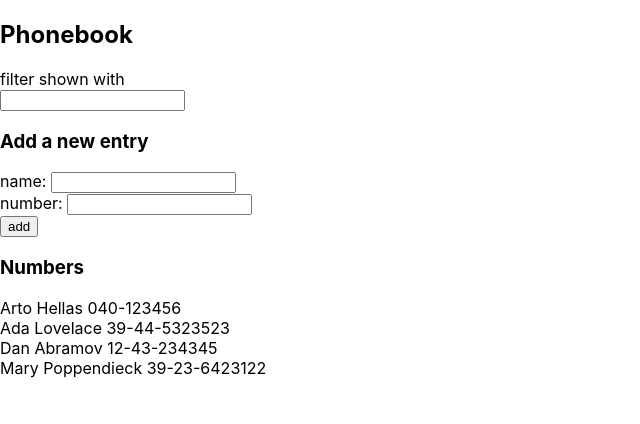
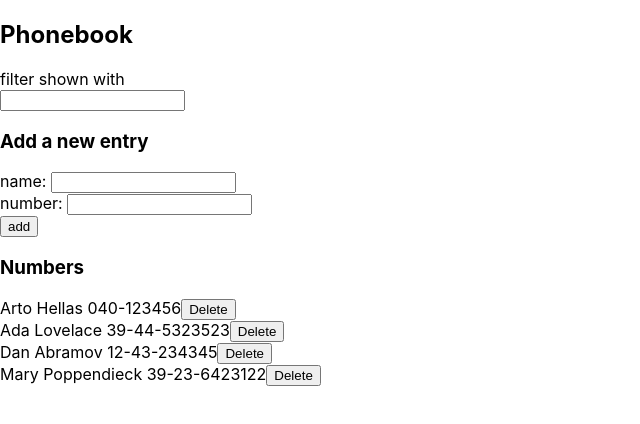
Before and after one commit to Mknea/fullstackopen, a React (Create React App) app in the folder osa2/puhelinluettelo/: page / in a window 1280 px wide. Shown: the top 424 px of the page, without its empty margins (0-640 px from the left). Built offline with nearby package versions, Linux system fonts and the light colour scheme; data requests are answered from the project's data file.

Commit message:
2.17: Delete contact info from server and browser

```diff
--- a/osa2/puhelinluettelo/src/App.js
+++ b/osa2/puhelinluettelo/src/App.js
@@ -11,15 +11,12 @@ const App = () => {
   const [ filterName, setFilterName] = useState('')
 
   const handleFilterChange = (event) => {
-    console.log(event.target.value)
     setFilterName(event.target.value)
   }
   const handleNameChange = (event) => {
-    console.log(event.target.value)
     setNewName(event.target.value)
   }
   const handleNumberChange = (event) => {
-    console.log(event.target.value)
     setNewNumber(event.target.value)
   }
 
@@ -51,13 +48,26 @@ const App = () => {
         .catch(error => window.alert(`Error adding a new entry: ${error}`))
     }
   }
+  const removePerson = (personToBeDeleted) => {
+    if (window.confirm(`Delete ${personToBeDeleted.name}`)) {
+      personService
+      .remove(personToBeDeleted)
+      .then(() => {
+        setPersons(persons.filter(person => person.id !== personToBeDeleted.id))
+      })
+      .catch(error => window.alert(`Error removing existing entry: ${error}`))
+    }
+  }
   const personsToShow = persons.filter(person =>
     person.name.toLowerCase().includes(filterName.toLowerCase())
   )
   return (
     <div>
       <h2>Phonebook</h2>
-      <FilterForm name={filterName} handler={handleFilterChange} />
+      <FilterForm
+        name={filterName}
+        handler={handleFilterChange}
+      />
 
       <h3>Add a new entry</h3>
       <PersonForm
@@ -69,7 +79,10 @@ const App = () => {
       />
 
       <h3>Numbers</h3>
-      <Persons personsToShow={personsToShow}/>
+      <Persons
+        personsToShow={personsToShow}
+        removeHandler={removePerson}
+      />
     </div>
   )
 }
--- a/osa2/puhelinluettelo/src/components/person.js
+++ b/osa2/puhelinluettelo/src/components/person.js
@@ -1,7 +1,15 @@
 import React from 'react'
-const Person = ( {name, number} ) => (
+const Person = ( {person, removeHandler} ) => {
+  return (
+    <>
     <div>
-      {name} {number}
+      {person.name} {person.number}
+      <button
+      onClick={() => removeHandler(person)} >
+        Delete
+    </button>
     </div>
-)
+    </>
+  )
+}
 export default Person;
--- a/osa2/puhelinluettelo/src/components/persons.js
+++ b/osa2/puhelinluettelo/src/components/persons.js
@@ -1,11 +1,16 @@
 import React from 'react'
 import Person from './person'
 
-const Persons = ( {personsToShow} ) => {
+const Persons = ( {personsToShow, removeHandler} ) => {
     return(
         <>
         {personsToShow.map(person =>
-            <Person key={person.name} name={person.name} number={person.number} />)}
+            <Person
+                key={person.id}
+                person={person}
+                removeHandler={removeHandler}
+            />
+        )}
         </>
     )
 }
--- a/osa2/puhelinluettelo/src/services/persons.js
+++ b/osa2/puhelinluettelo/src/services/persons.js
@@ -11,7 +11,13 @@ const create = newObject => {
   return request.then(response => response.data)
 }
 
+const remove = existingObject => {
+  const request = axios.delete(baseUrl + '/' + existingObject.id)
+  return request
+}
+
 export default {
   getAll,
-  create
+  create,
+  remove
 }
```
